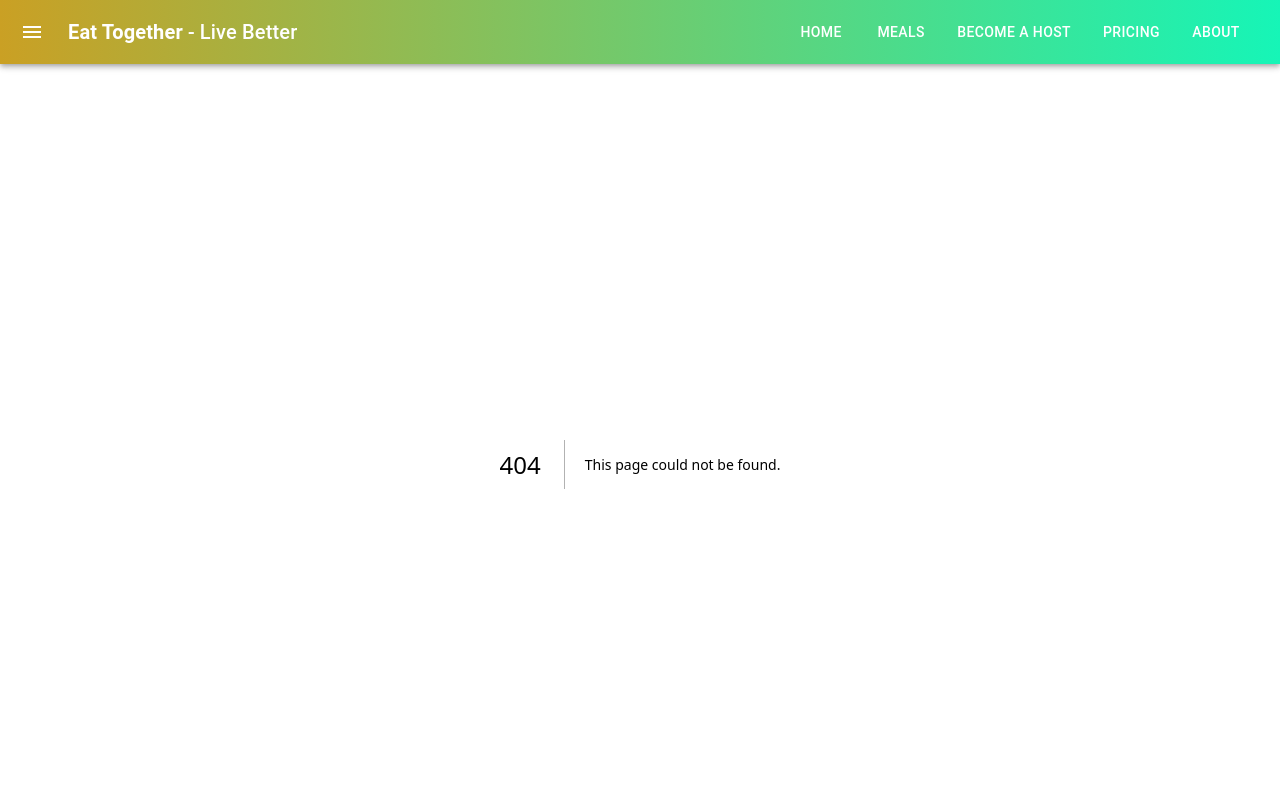
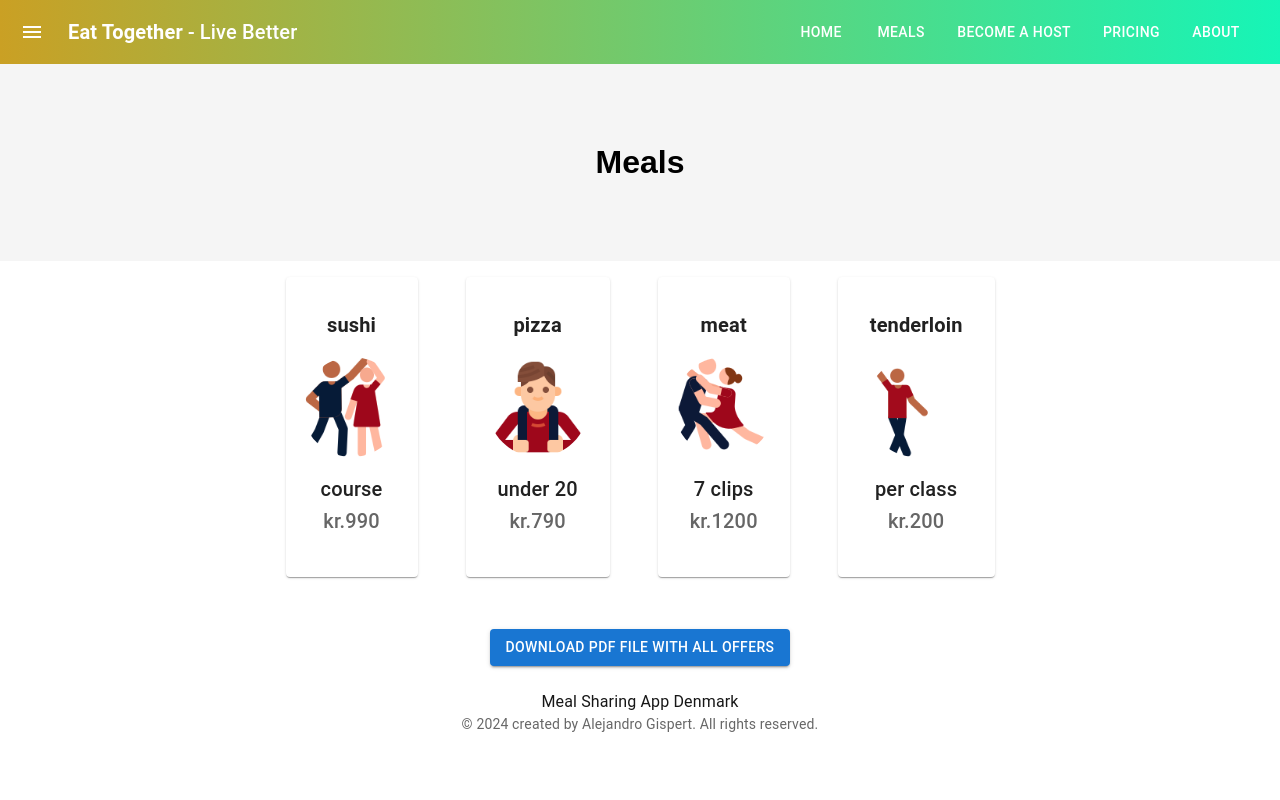
Before and after one commit to AlejandroGispert/meal-sharing-final, a Next.js app in the folder mysolution/: page /meals in a window 1280 px wide. Before the commit this address had no page. Shown: the top 800 px of the page. Built offline with nearby package versions, Linux system fonts and the light colour scheme.

Commit message:
first commit3

```diff
--- a/mysolution/app/components/Navbar.js
+++ b/mysolution/app/components/Navbar.js
@@ -97,7 +97,7 @@ export default function Navbar() {
               </Link>
             </Button>
             <Button color="inherit" sx={{ mx: 1 }}>
-              <Link href="/salsa-cubana" passHref>
+              <Link href="/meals" passHref>
                 Meals
               </Link>
             </Button>
--- a/mysolution/app/pricing/page.js
+++ b/mysolution/app/meals/page.js
@@ -12,51 +12,48 @@ import Box from "@mui/material/Box";
 import styles from "../page.module.css";
 import { Grid2 } from "@mui/material";
 // Dummy data for cards
-const courses = [
+const meals = [
   {
-    header: "6weeks",
+    header: "sushi",
     title: "course",
     price: "kr.990",
     image: "/icons/bachata.svg",
   },
   {
-    header: "Student",
+    header: "pizza",
     title: "under 20",
     price: "kr.790",
     image: "/icons/student.svg",
   },
   {
-    header: "PunchCard",
+    header: "meat",
     title: "7 clips",
     price: "kr.1200",
     image: "/icons/salsacubana.svg",
   },
   {
-    header: "Drop in",
+    header: "tenderloin",
     title: "per class",
     price: "kr.200",
     image: "icons/jazmodern.svg",
   },
 ];
 
-export default function Courses() {
+export default function Meals() {
   const handleDownload = () => {
-    const link = document.createElement("a");
-    link.href = "/files/list-of-prices.pdf"; // Path to the file in the public folder
-    link.download = "list of prices.pdf"; // Name of the downloaded file
-    link.click(); // Programmatically click the link
+    alert("nothing");
   };
 
   return (
     <div>
       <div className={styles.header}>
-        <h1>Courses</h1>
+        <h1>Meals</h1>
       </div>
 
-      {/* Grid for the courses */}
+      {/* Grid for the Meals */}
       <Box sx={{ flexGrow: 1, padding: 2 }}>
         <Grid2 className={styles.grid} container spacing={6}>
-          {courses.map((course, index) => (
+          {meals.map((course, index) => (
             <Grid2 item xs={12} sm={6} md={3} key={index}>
               <Card sx={{ textAlign: "center", padding: 2 }}>
                 <Typography
--- a/mysolution/app/page.module.css
+++ b/mysolution/app/page.module.css
@@ -22,7 +22,7 @@
 }
 .navbar {
   background-color: #16f5b7;
-  color: white;
+  color: black;
 }
 .margin {
   margin: 10px;
```
Also changed, not shown: mysolution/app/components/AnimatedText.js (+8 -8 lines), 2 other files (tests, documents, lock files or other folders).
